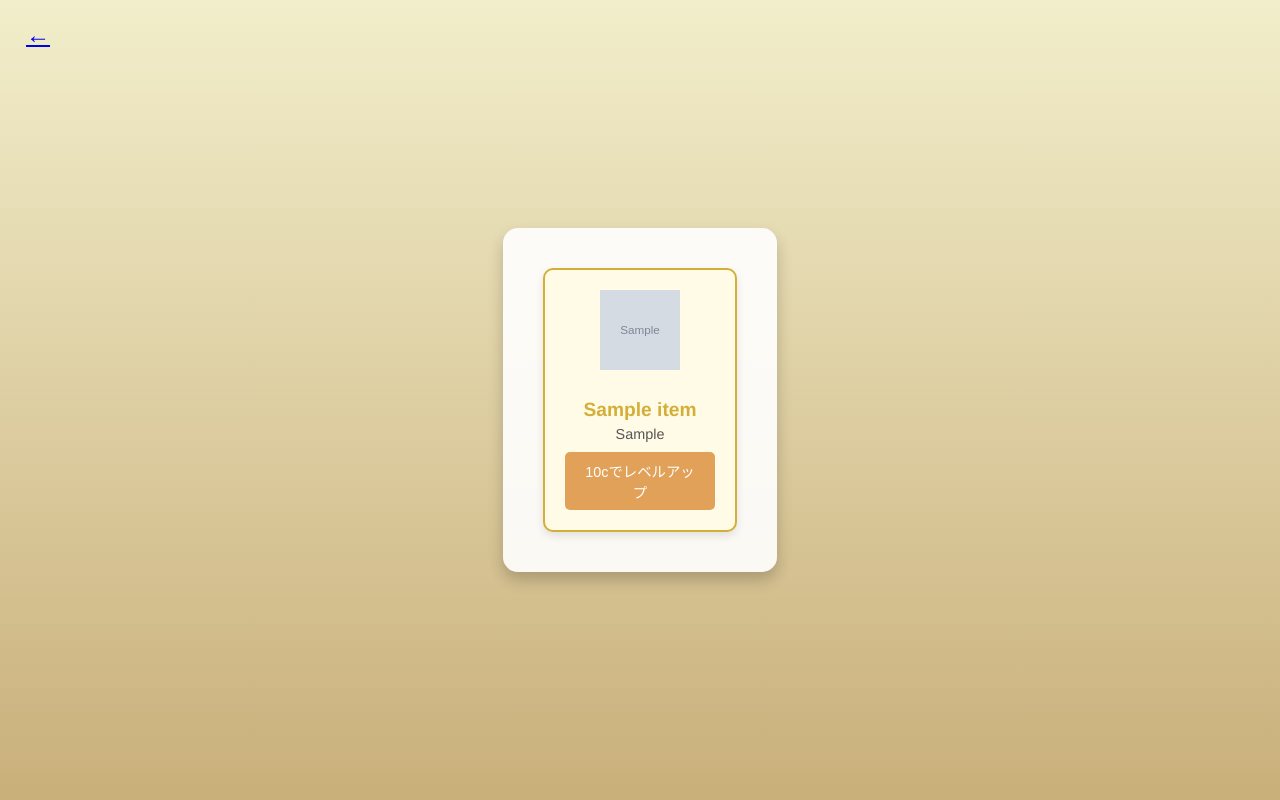
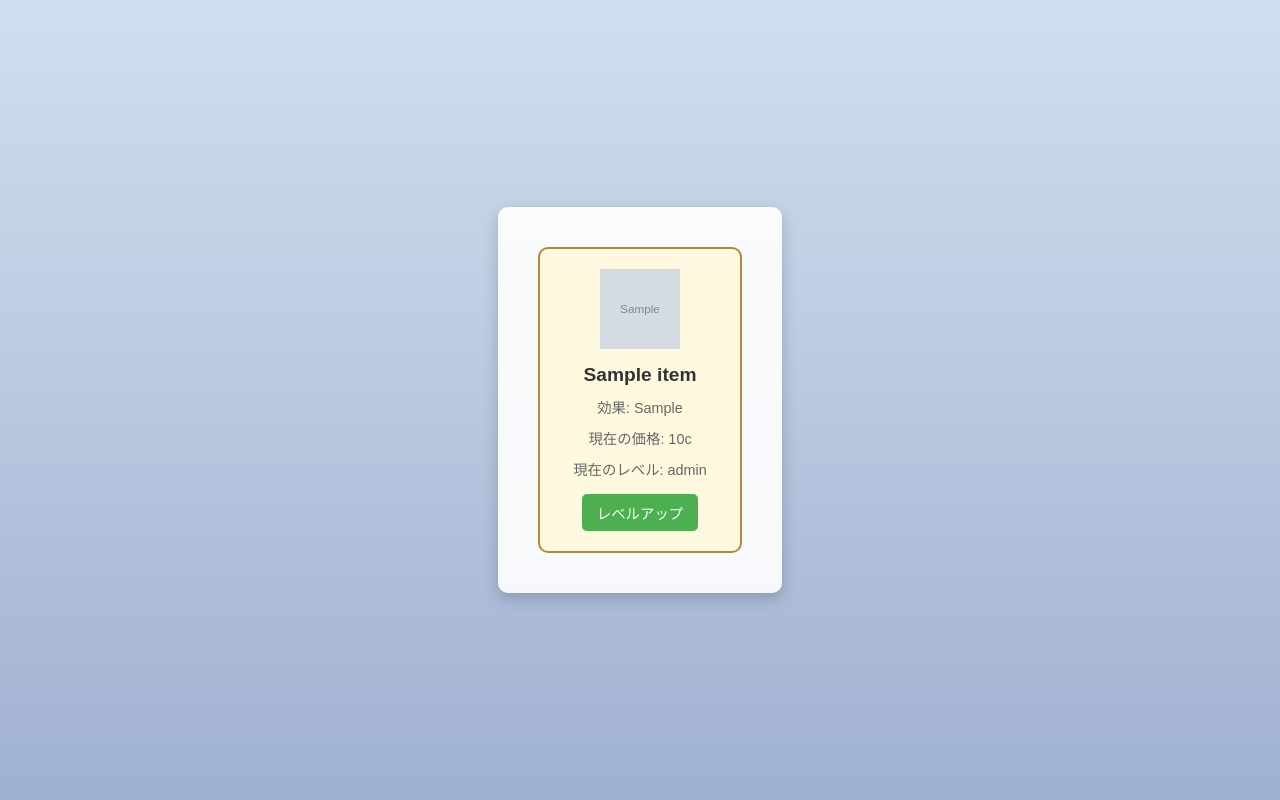
Before and after one commit to su-mi-ii/Giant-Killing, a PHP site: page /enviroment.php in a window 1280 px wide. Run offline with PHP 8.4, Linux system fonts and the light colour scheme; the visitor is signed in with stand-in values (Sample User, id 1); tables that the repository leaves empty or names only in its code hold one stand-in row (values such as "Sample post"); grey boxes marked "Sample" are stand-in pictures.

Commit message:
レベルアップの追加　10/28

```diff
--- a/enviroment.php
+++ b/enviroment.php
@@ -2,20 +2,53 @@
 require 'db-connect.php';
 session_start(); // セッションを開始
 
-// ユーザーがログインしているか確認
-if (!isset($_SESSION['user_id'])) {
-    header('Location: login.php'); // ログインしていない場合はログインページへリダイレクト
-    exit;
-}
+// ログインしているユーザーのIDを取得
+if (isset($_SESSION['user_id'])) {
+    $user_id = $_SESSION['user_id'];
 
-$user_id = $_SESSION['user_id']; // セッションからユーザーIDを取得
-
-// 現在のログインユーザーに関連するアイテムを取得
-$sql = "SELECT item_name, price, effect, item_image FROM items WHERE user_id = :user_id";
+    // ユーザーごとのアイテム情報を取得
+    $sql = "SELECT item_id, item_name, price, effect, item_image, level
+            FROM items WHERE user_id = :user_id";
     $stmt = $pdo->prepare($sql);
     $stmt->bindParam(':user_id', $user_id, PDO::PARAM_INT);
     $stmt->execute();
     $items = $stmt->fetchAll(PDO::FETCH_ASSOC);
+} else {
+    echo 'ログインが必要です。';
+    exit;
+}
+
+// レベルアップ処理
+if ($_SERVER['REQUEST_METHOD'] === 'POST') {
+    $item_id = $_POST['item_id'];
+
+    // 現在の価格とレベルを取得
+    $sql = "SELECT price, level FROM items WHERE item_id = :item_id AND user_id = :user_id";
+    $stmt = $pdo->prepare($sql);
+    $stmt->bindParam(':item_id', $item_id, PDO::PARAM_INT);
+    $stmt->bindParam(':user_id', $user_id, PDO::PARAM_INT);
+    $stmt->execute();
+    $item = $stmt->fetch(PDO::FETCH_ASSOC);
+
+    if ($item) {
+        // 価格を1.2倍にしてレベルを+1する
+        $new_price = ceil($item['price'] * 1.2); // 価格を切り上げ
+        $new_level = $item['level'] + 1;
+
+        // データベースを更新
+        $sql = "UPDATE items SET price = :new_price, level = :new_level
+                WHERE item_id = :item_id AND user_id = :user_id";
+        $stmt = $pdo->prepare($sql);
+        $stmt->bindParam(':new_price', $new_price, PDO::PARAM_INT);
+        $stmt->bindParam(':new_level', $new_level, PDO::PARAM_INT);
+        $stmt->bindParam(':item_id', $item_id, PDO::PARAM_INT);
+        $stmt->bindParam(':user_id', $user_id, PDO::PARAM_INT);
+        $stmt->execute();
+
+        header('Location: enviroment.php'); // ページを再読み込み
+        exit;
+    }
+}
 ?>
 
 <!DOCTYPE html>
@@ -23,45 +56,27 @@ $items = $stmt->fetchAll(PDO::FETCH_ASSOC);
 <head>
     <meta charset="UTF-8">
     <meta name="viewport" content="width=device-width, initial-scale=1.0">
-    <title>レベルアップ</title>
+    <title>栽培環境</title>
     <style>
         body {
-            font-family: 'Helvetica', Arial, sans-serif;
-            background: linear-gradient(to bottom, #f2eecb, #c9af7a);
+            font-family: Arial, sans-serif;
+            background: linear-gradient(to bottom, #d0e0f0, #a0b0d0);
             margin: 0;
             display: flex;
             justify-content: center;
             align-items: center;
             min-height: 100vh;
-            overflow: hidden;
         }
 
         .container {
             display: flex;
             flex-wrap: wrap;
             justify-content: center;
-            align-items: center;
-            gap: 60px;
+            gap: 50px;
             padding: 40px;
-            border-radius: 15px;
-            background-color: rgba(255, 255, 255, 0.9);
-            box-shadow: 0 8px 15px rgba(0, 0, 0, 0.2);
-        }
-
-        .exit-button {
-            position: absolute;
-            top: 20px;
-            left: 20px;
-            background-color: transparent;
-            border: none;
-            cursor: pointer;
-            font-size: 1.5rem;
-        }
-
-        .exit-button img {
-            width: 50px;
-            height: auto;
-            filter: drop-shadow(2px 2px 2px rgba(0, 0, 0, 0.5));
+            background: rgba(255, 255, 255, 0.9);
+            border-radius: 10px;
+            box-shadow: 0 5px 15px rgba(0, 0, 0, 0.2);
         }
 
         .upgrade-item {
@@ -69,18 +84,11 @@ $items = $stmt->fetchAll(PDO::FETCH_ASSOC);
             flex-direction: column;
             align-items: center;
             padding: 20px;
-            width: 150px;
-            height: 220px;
-            border: 2px solid #d4af37;
+            border: 2px solid #b08a3c;
             border-radius: 10px;
-            background-color: #fffbe7;
-            box-shadow: 0 4px 8px rgba(0, 0, 0, 0.1);
-            transition: transform 0.3s, box-shadow 0.3s;
-        }
-
-        .upgrade-item:hover {
-            transform: scale(1.05);
-            box-shadow: 0 8px 12px rgba(0, 0, 0, 0.2);
+            background-color: #fff9e0;
+            width: 160px;
+            text-align: center;
         }
 
         .upgrade-item img {
@@ -91,49 +99,51 @@ $items = $stmt->fetchAll(PDO::FETCH_ASSOC);
 
         .upgrade-item h3 {
             font-size: 1.2rem;
-            color: #d4af37;
-            margin-bottom: 5px;
+            color: #333;
+            margin: 5px 0;
         }
 
         .upgrade-item p {
+            margin: 5px 0;
             font-size: 0.9rem;
-            color: #555;
-            margin: 0;
+            color: #666;
         }
 
         .upgrade-button {
             margin-top: 10px;
             padding: 8px 15px;
+            font-size: 0.9rem;
+            background-color: #4caf50;
+            color: white;
             border: none;
-            background-color: #e1a158;
-            color: #fff;
-            font-size: 0.9rem;
             border-radius: 5px;
             cursor: pointer;
-            transition: background-color 0.3s;
         }
 
         .upgrade-button:hover {
-            background-color: #d19451;
+            background-color: #45a049;
         }
     </style>
 </head>
 <body>
-
-    <button class="exit-button">
-    <a href="top.php">←</a>
-    </button>
-
     <div class="container">
+        <?php if (!empty($items)): ?>
             <?php foreach ($items as $item): ?>
                 <div class="upgrade-item">
-                <img src="<?= htmlspecialchars($item['item_image']) ?>" alt="<?= htmlspecialchars($item['item_name']) ?> Icon">
+                    <img src="<?= htmlspecialchars($item['item_image']) ?>" alt="<?= htmlspecialchars($item['item_name']) ?>">
                     <h3><?= htmlspecialchars($item['item_name']) ?></h3>
-                <p><?= htmlspecialchars($item['effect']) ?></p>
-                <button class="upgrade-button"><?= htmlspecialchars($item['price']) ?>cでレベルアップ</button>
+                    <p>効果: <?= htmlspecialchars($item['effect']) ?></p>
+                    <p>現在の価格: <?= htmlspecialchars($item['price']) ?>c</p>
+                    <p>現在のレベル: <?= htmlspecialchars($item['level']) ?></p>
+                    <form method="POST">
+                        <input type="hidden" name="item_id" value="<?= $item['item_id'] ?>">
+                        <button class="upgrade-button">レベルアップ</button>
+                    </form>
                 </div>
             <?php endforeach; ?>
+        <?php else: ?>
+            <p>アイテムが見つかりません。</p>
+        <?php endif; ?>
     </div>
-
 </body>
 </html>
```
Lines whose indentation alone changed are shown as unchanged.
